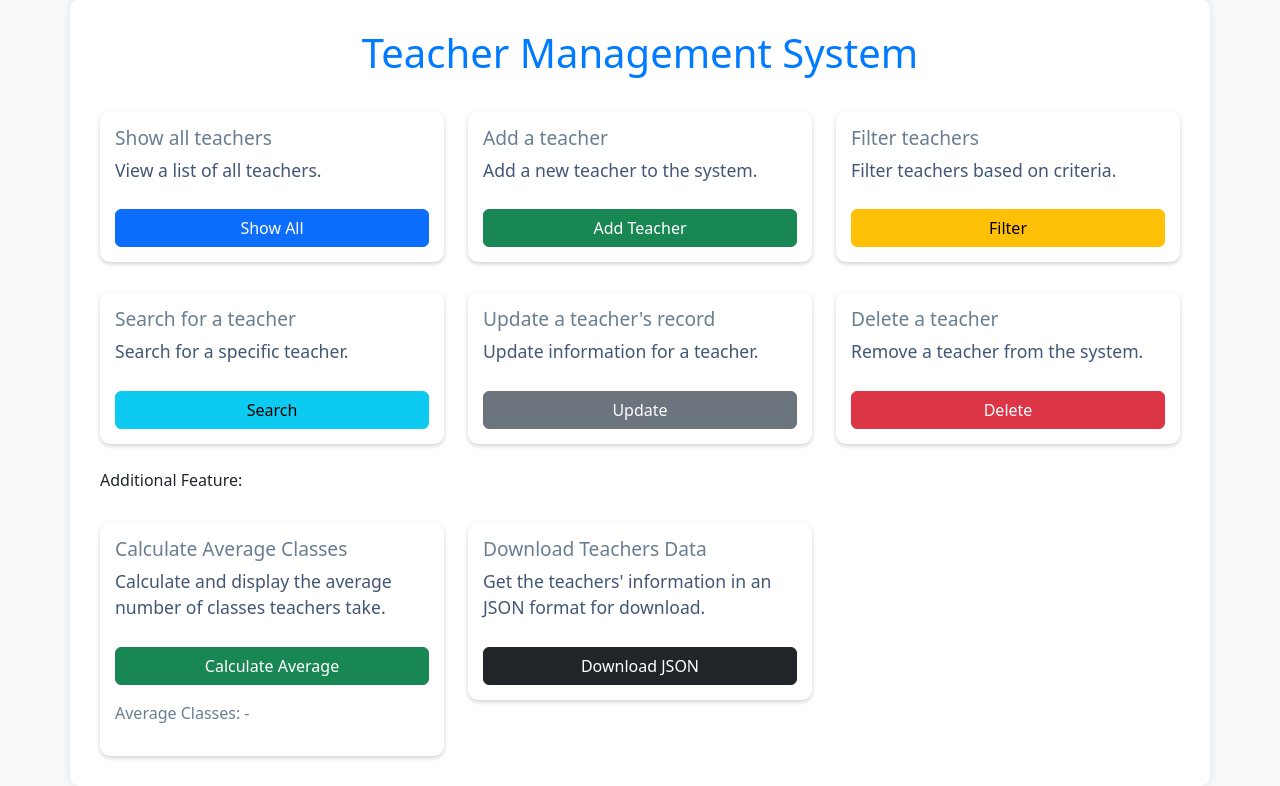
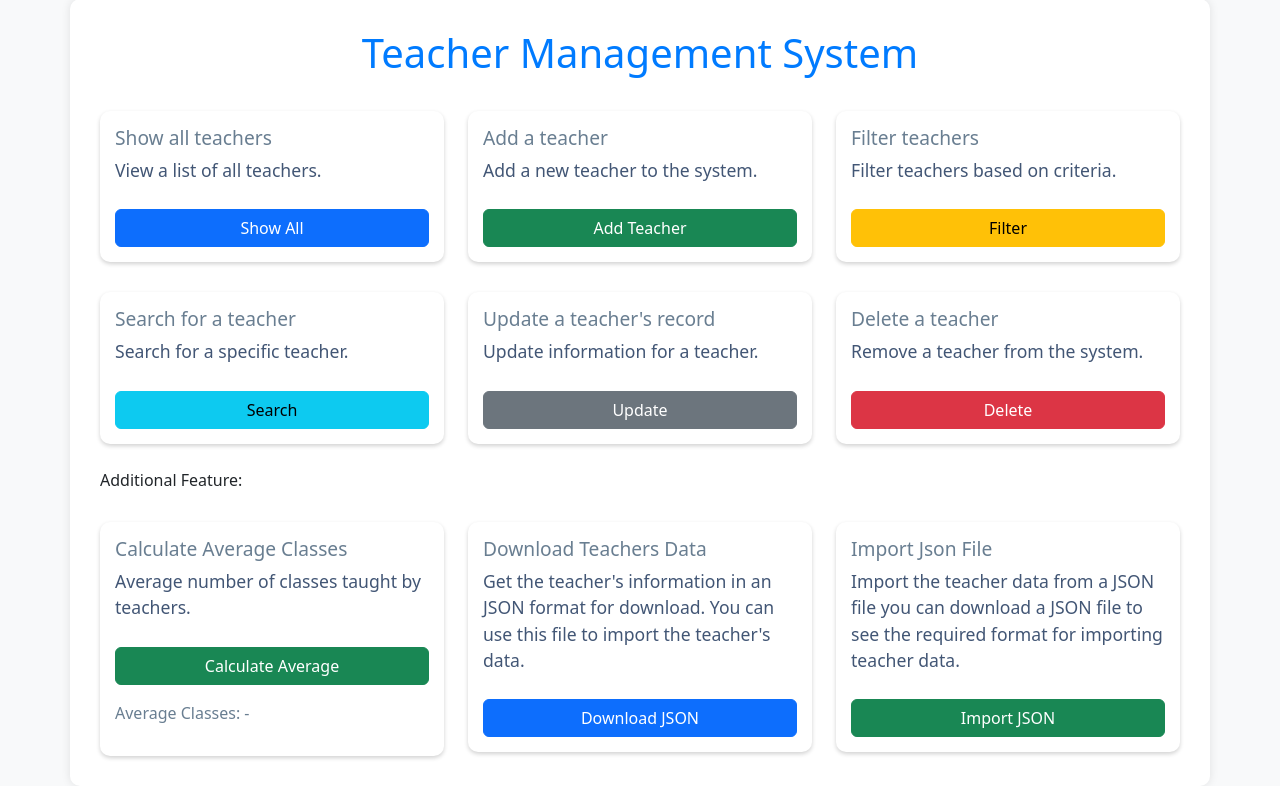
Before and after one commit to neeraj779/Teacher-Management-Application, a Django app: page / in a window 1280 px wide. Shown: the part 49-835 px from the top of the page. Run offline with Django 4.2, Linux system fonts and the light colour scheme; parts of the project's set-up code (start-up, migrations or seed data) failed here and were passed over.

Commit message:
feat: Add download and import JSON features

```diff
--- a/core/templates/core/addTeacher.html
+++ b/core/templates/core/addTeacher.html
@@ -16,7 +16,7 @@
       </div>
     {% endif %}
 
-    <form action="{% url 'add-teacher-data' %}" method="post">
+    <form action="{% url 'add-teacher' %}" method="post">
       {% csrf_token %}
       <div class="form-group">
         <label for="fullName">Full Name</label>
--- a/core/templates/core/home.html
+++ b/core/templates/core/home.html
@@ -75,7 +75,7 @@
         <div class="card">
           <div class="card-body">
             <h5 class="card-title">Calculate Average Classes</h5>
-            <p class="card-text">Calculate and display the average number of classes teachers take.</p>
+            <p class="card-text">Average number of classes taught by teachers.</p>
             <a href="{% url 'calculate-avg' %}"><button id="calculateAverageBtn" class="btn btn-success btn-home">Calculate Average</button></a>
             {% if avg >= 0 %}
               <p id="averageResult" class="mt-3">
@@ -94,8 +94,18 @@
         <div class="card">
           <div class="card-body">
             <h5 class="card-title">Download Teachers Data</h5>
-            <p class="card-text">Get the teachers' information in an JSON format for download.</p>
-            <a href="" class="btn btn-dark btn-home">Download JSON</a>
+            <p class="card-text">Get the teacher's information in an JSON format for download. You can use this file to import the teacher's data.</p>
+            <a href="{% url 'download-json' %}" class="btn btn-primary btn-home">Download JSON</a>
+          </div>
+        </div>
+      </div>
+
+      <div class="col-md-4">
+        <div class="card">
+          <div class="card-body">
+            <h5 class="card-title">Import Json File</h5>
+            <p class="card-text">Import the teacher data from a JSON file you can download a JSON file to see the required format for importing teacher data.</p>
+            <a href="{% url 'import-json' %}" class="btn btn-success btn-home">Import JSON</a>
           </div>
         </div>
       </div>
--- a/core/urls.py
+++ b/core/urls.py
@@ -5,11 +5,12 @@ urlpatterns = [
     path('', views.home_page, name='home'),
     path('show-all-teachers/', views.show_all_teachers, name='show-all-teachers'),
     path('add-teacher/', views.add_teacher, name='add-teacher'),
-    path('add-teacher-data/', views.add_teacher_data, name='add-teacher-data'),
     path('filter-teachers/', views.filter_teachers, name='filter-teachers'),
     path('search-teacher/', views.search_teacher, name='search-teacher'),
     path('update-teacher/', views.update_teacher, name='update-teacher'),
     path('update/<int:id>/', views.update, name='update'),
     path('delete-teacher/', views.delete_teacher, name='delete-teacher'),
-    path('calculate-avg/', views.calculate_avg, name='calculate-avg')
+    path('calculate-avg/', views.calculate_avg, name='calculate-avg'),
+    path('download-json', views.download_json, name='download-json'),
+    path('import-json', views.import_json, name='import-json')
 ]
--- a/core/views.py
+++ b/core/views.py
@@ -1,4 +1,6 @@
+import json
 from django.contrib import messages
+from django.http import FileResponse
 from django.shortcuts import render, redirect
 from console.main import save_teachers_to_json, load_teachers_from_json, search_teachers, calculate_average
 
@@ -17,33 +19,32 @@ def show_all_teachers(request):
 
 
 def add_teacher(request):
+    if request.method == 'POST':
+        try:
+            full_name = request.POST.get('full_name')
+            age = int(request.POST.get('age'))
+            date_of_birth = request.POST.get('dob')
+            classes = int(request.POST.get('classes'))
+
+            teachers_data = load_teachers_from_json()
+
+            new_teacher = {
+                'id': len(teachers_data) + 1,
+                'full_name': full_name,
+                'age': age,
+                'date_of_birth': date_of_birth,
+                'classes': classes,
+            }
+
+            teachers_data.append(new_teacher)
+            save_teachers_to_json(teachers_data)
+
+            success_message = 'Teacher added successfully'
+            return render(request, 'core/addTeacher.html', {'success_message': success_message})
+        except Exception as e:
+            return render(request, 'core/addTeacher.html', {'error_message': e})
+
     return render(request, 'core/addTeacher.html')
-
-
-def add_teacher_data(request):
-    try:
-        full_name = request.POST.get('full_name')
-        age = int(request.POST.get('age'))
-        date_of_birth = request.POST.get('dob')
-        classes = int(request.POST.get('classes'))
-
-        teachers_data = load_teachers_from_json()
-
-        new_teacher = {
-            'id': len(teachers_data) + 1,
-            'full_name': full_name,
-            'age': age,
-            'date_of_birth': date_of_birth,
-            'classes': classes,
-        }
-
-        teachers_data.append(new_teacher)
-        save_teachers_to_json(teachers_data)
-
-        success_message = 'Teacher added successfully'
-        return render(request, 'core/addTeacher.html', {'success_message': success_message})
-    except Exception as e:
-        return render(request, 'core/addTeacher.html', {'error_message': e})
 
 
 def filter_teachers(request):
@@ -106,7 +107,6 @@ def update_teacher(request):
 
 def update(request, id):
     teachers = load_teachers_from_json()
-    # [0] because it returns a list of one element and we want the element itself not the list of one element
     teacher = [teacher for teacher in teachers if teacher['id'] == id][0]
     if request.method == 'POST':
         teacher['full_name'] = request.POST.get('full_name')
@@ -145,3 +145,37 @@ def delete_teacher(request):
 def calculate_avg(request):
     avg = calculate_average()
     return render(request, 'core/home.html', {'avg': avg})
+
+
+def download_json(request):
+    file_path = 'data/teachersData.json'
+    response = FileResponse(open(file_path, 'rb'), as_attachment=True)
+    return response
+
+
+def import_json(request):
+    if request.method == 'POST':
+        try:
+            uploaded_file = request.FILES['json_file']
+            if not uploaded_file.name.endswith('.json'):
+                messages.error(request, 'Please upload a JSON file')
+                return render(request, 'core/importJson.html')
+
+            existing_teachers_data = load_teachers_from_json()
+
+            json_content = json.loads(uploaded_file.read().decode('utf-8'))
+            new_teachers_data = json_content.get('teachersData', [])
+
+            existing_teachers_data.extend(new_teachers_data)
+
+            save_teachers_to_json(existing_teachers_data)
+
+            messages.success(request, 'JSON file uploaded successfully')
+            return redirect('import-json')
+        except json.JSONDecodeError:
+            return HttpResponseBadRequest('Invalid JSON file. Please check the file format.')
+        except Exception as e:
+            messages.success(request, f"error: {e}")
+            return redirect('import-json')
+    else:
+        return render(request, 'core/importJson.html')
```
Also changed, not shown: core/templates/core/importJson.html (added, +21 -0 lines).
